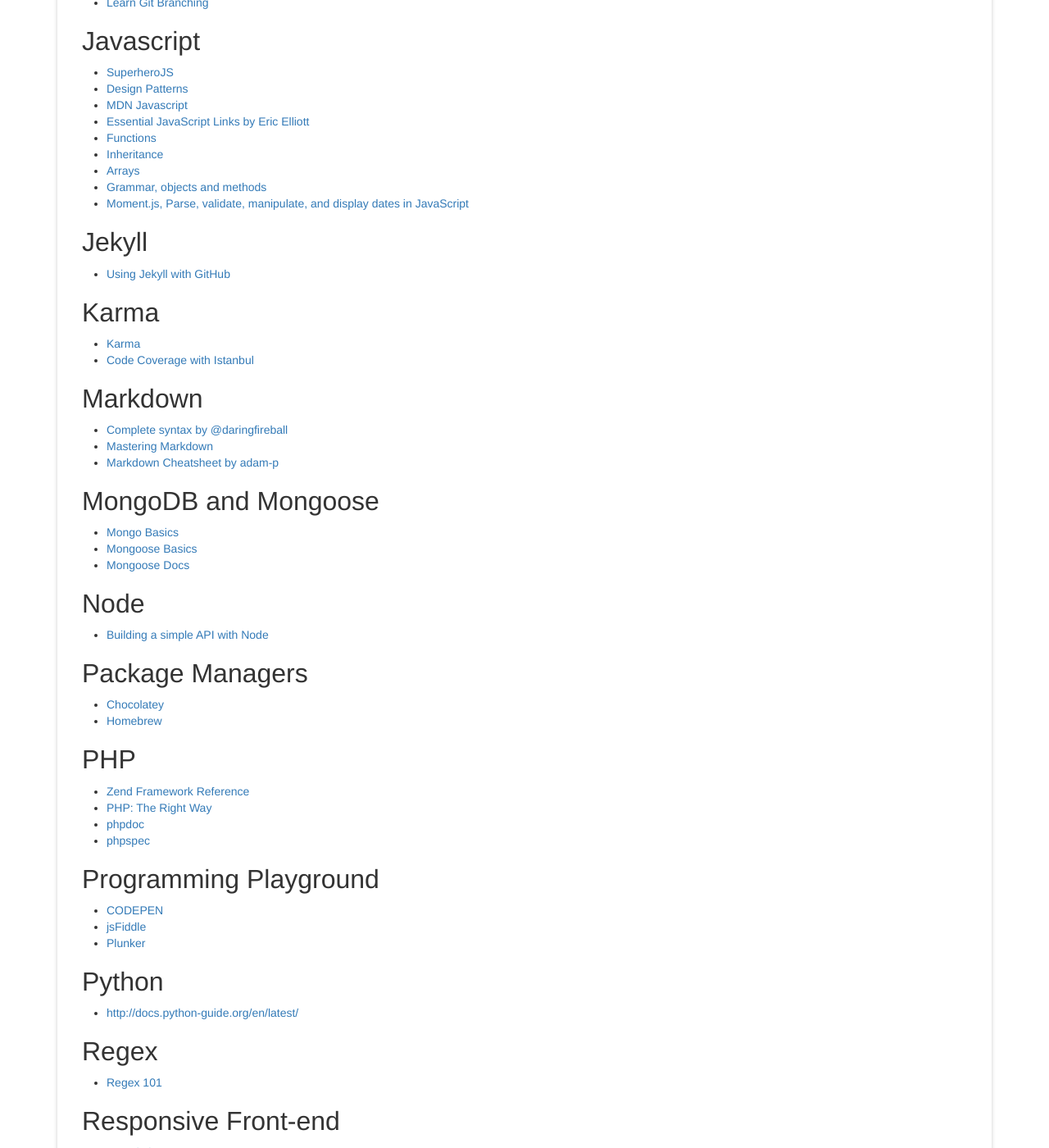
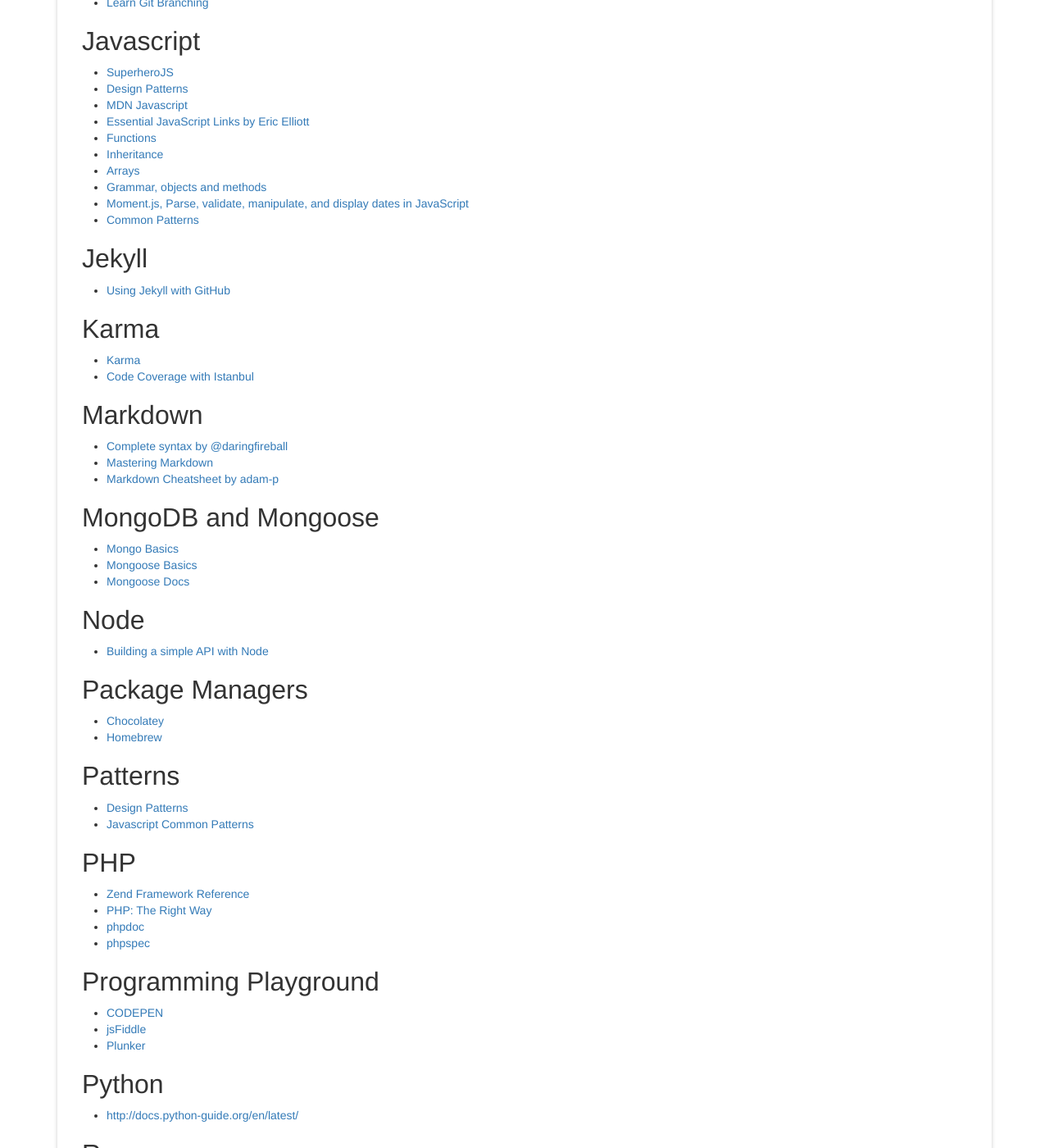
Before and after one commit to pearpages/my-blog-v1, a Jekyll site: the page built from links-of-interest.md, in a window 1280 px wide and 1400 px high, scrolled down 832 px. Shown: the whole window at 82% size. Built offline with Jekyll 4.4.1, drawn with Linux system fonts in a browser that asks for light colours.

Commit message:
patterns

```diff
--- a/links-of-interest.md
+++ b/links-of-interest.md
@@ -45,6 +45,7 @@
 * [Arrays](http://www.pearpages.com/javascript/arrays/2015/05/26/javascript-arrays/)
 * [Grammar, objects and methods](http://www.pearpages.com/javascript/2015/06/02/javascript-grammar-objects-and-methods/)
 * [Moment.js, Parse, validate, manipulate, and display dates in JavaScript](http://momentjs.com/)
+* [Common Patterns](http://www.pearpages.com/javascript/patterns/2016/04/05/javascript-most-common-patterns/)
 
 ## Jekyll
 
@@ -75,6 +76,11 @@
 
 * [Chocolatey](https://chocolatey.org/)
 * [Homebrew](http://brew.sh/)
+
+## Patterns
+
+* [Design Patterns](https://addyosmani.com/resources/essentialjsdesignpatterns/book/)
+* [Javascript Common Patterns](http://www.pearpages.com/javascript/patterns/2016/04/05/javascript-most-common-patterns/)
 
 ## PHP
 
```
